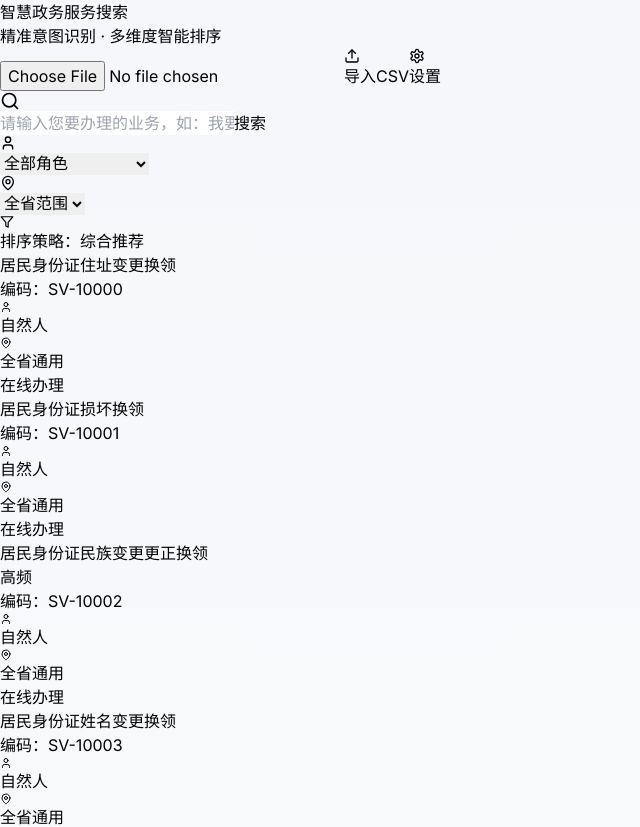
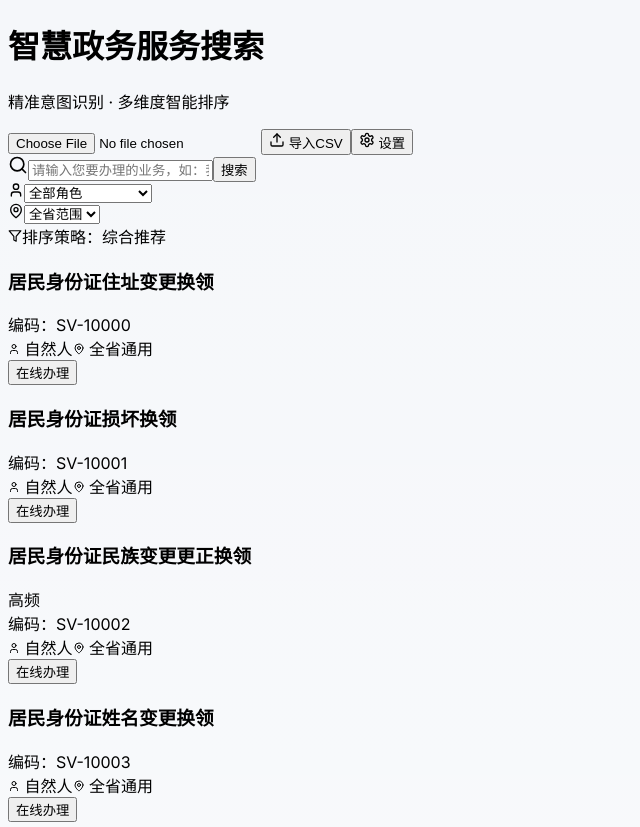
Before and after one commit to xiaohuleo/search2, a Next.js app: page / in a window 1280 px wide. Shown: the top 827 px of the page, without its empty margins (0-640 px from the left). Built offline with nearby package versions, Linux system fonts and the light colour scheme.

Commit message:
Update globals.css

```diff
--- a/app/globals.css
+++ b/app/globals.css
@@ -1,10 +1,6 @@
-@tailwind base;
-@tailwind components;
-@tailwind utilities;
-
 :root {
   --foreground-rgb: 0, 0, 0;
-  --background-start-rgb: 245, 247, 250; /* 政务蓝灰背景 */
+  --background-start-rgb: 245, 247, 250;
   --background-end-rgb: 255, 255, 255;
 }
 
@@ -18,8 +14,3 @@ body {
     rgb(var(--background-start-rgb));
   min-height: 100vh;
 }
-
-/* 简单的卡片样式 */
-.gov-card {
-  @apply bg-white rounded-lg shadow-sm border border-gray-100 p-4 transition-all hover:shadow-md;
-}
```
